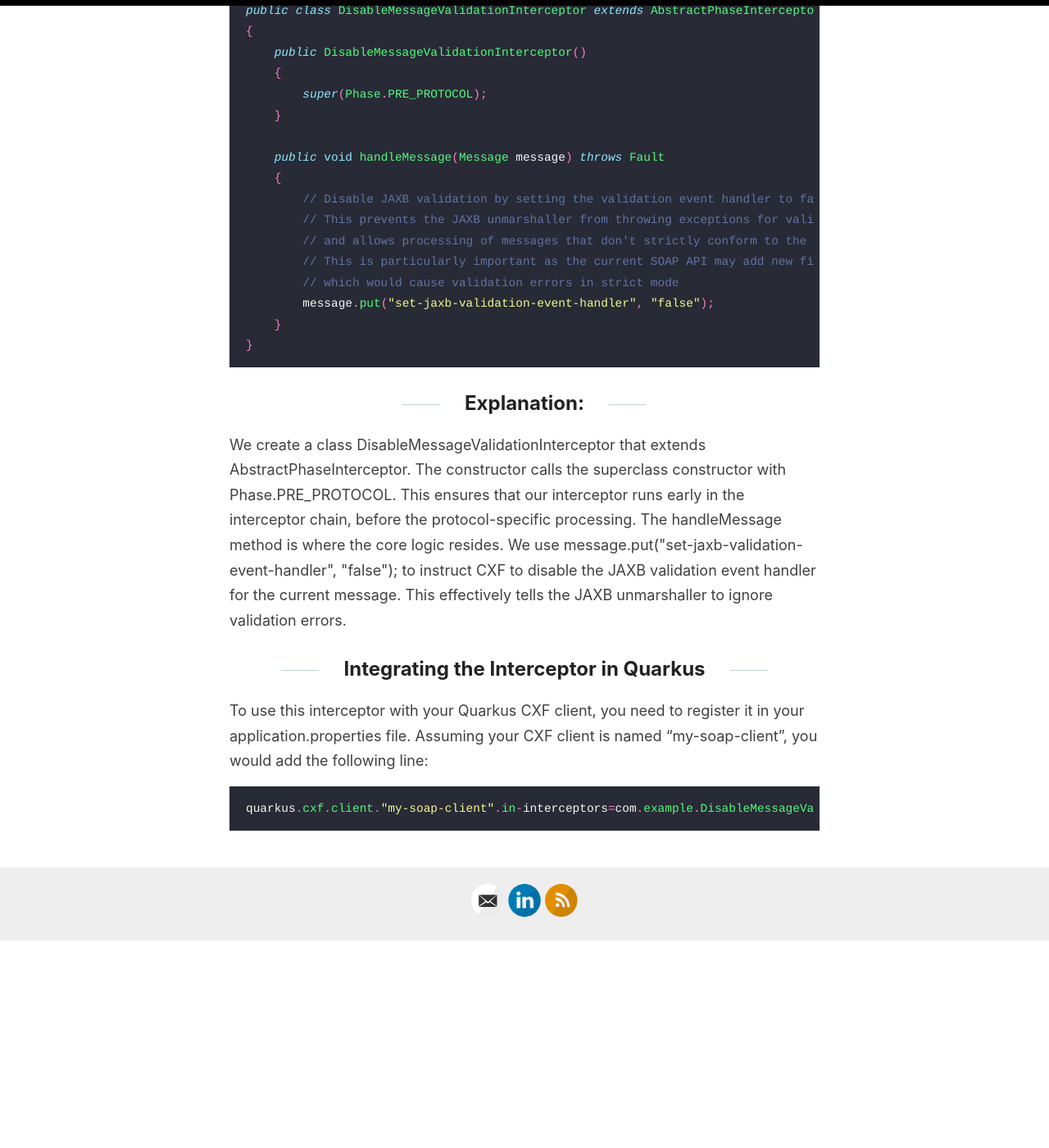
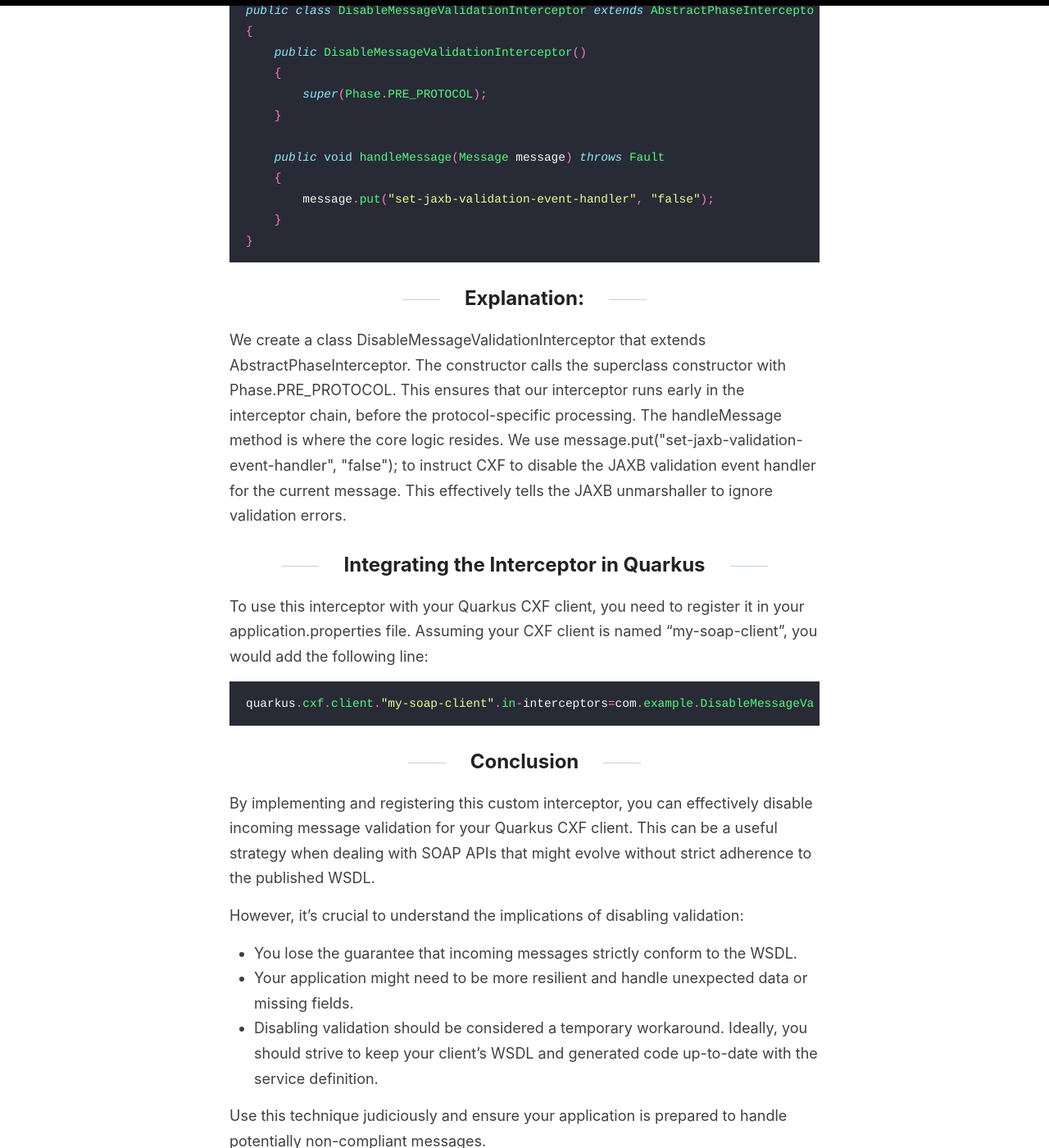
Before and after one commit to probststefan/code-blog, a Jekyll site: the page built from _posts/2025-04-16-quarkus-cxf-validation.md, in a window 1280 px wide and 1400 px high, scrolled down 1267 px. Shown: the whole window at 82% size. Built offline with Jekyll 4.4.1, drawn with Linux system fonts in a browser that asks for light colours; before the commit the page ends 2414 px from its top, so only the background shows below that.

Commit message:
Update 2025-04-16-quarkus-cxf-validation.md

````diff
--- a/_posts/2025-04-16-quarkus-cxf-validation.md
+++ b/_posts/2025-04-16-quarkus-cxf-validation.md
@@ -35,11 +35,6 @@ public class DisableMessageValidationInterceptor extends AbstractPhaseIntercepto
 
     public void handleMessage(Message message) throws Fault
     {
-        // Disable JAXB validation by setting the validation event handler to false
-        // This prevents the JAXB unmarshaller from throwing exceptions for validation errors
-        // and allows processing of messages that don't strictly conform to the WSDL schema
-        // This is particularly important as the current SOAP API may add new fields without prior notification,
-        // which would cause validation errors in strict mode
         message.put("set-jaxb-validation-event-handler", "false");
     }
 }
@@ -59,3 +54,15 @@ To use this interceptor with your Quarkus CXF client, you need to register it in
 ```java
 quarkus.cxf.client."my-soap-client".in-interceptors=com.example.DisableMessageValidationInterceptor
 ```
+
+## Conclusion
+
+By implementing and registering this custom interceptor, you can effectively disable incoming message validation for your Quarkus CXF client. This can be a useful strategy when dealing with SOAP APIs that might evolve without strict adherence to the published WSDL.
+
+However, it's crucial to understand the implications of disabling validation:
+
+* You lose the guarantee that incoming messages strictly conform to the WSDL.
+* Your application might need to be more resilient and handle unexpected data or missing fields.
+* Disabling validation should be considered a temporary workaround. Ideally, you should strive to keep your client's WSDL and generated code up-to-date with the service definition.
+
+Use this technique judiciously and ensure your application is prepared to handle potentially non-compliant messages.
````
